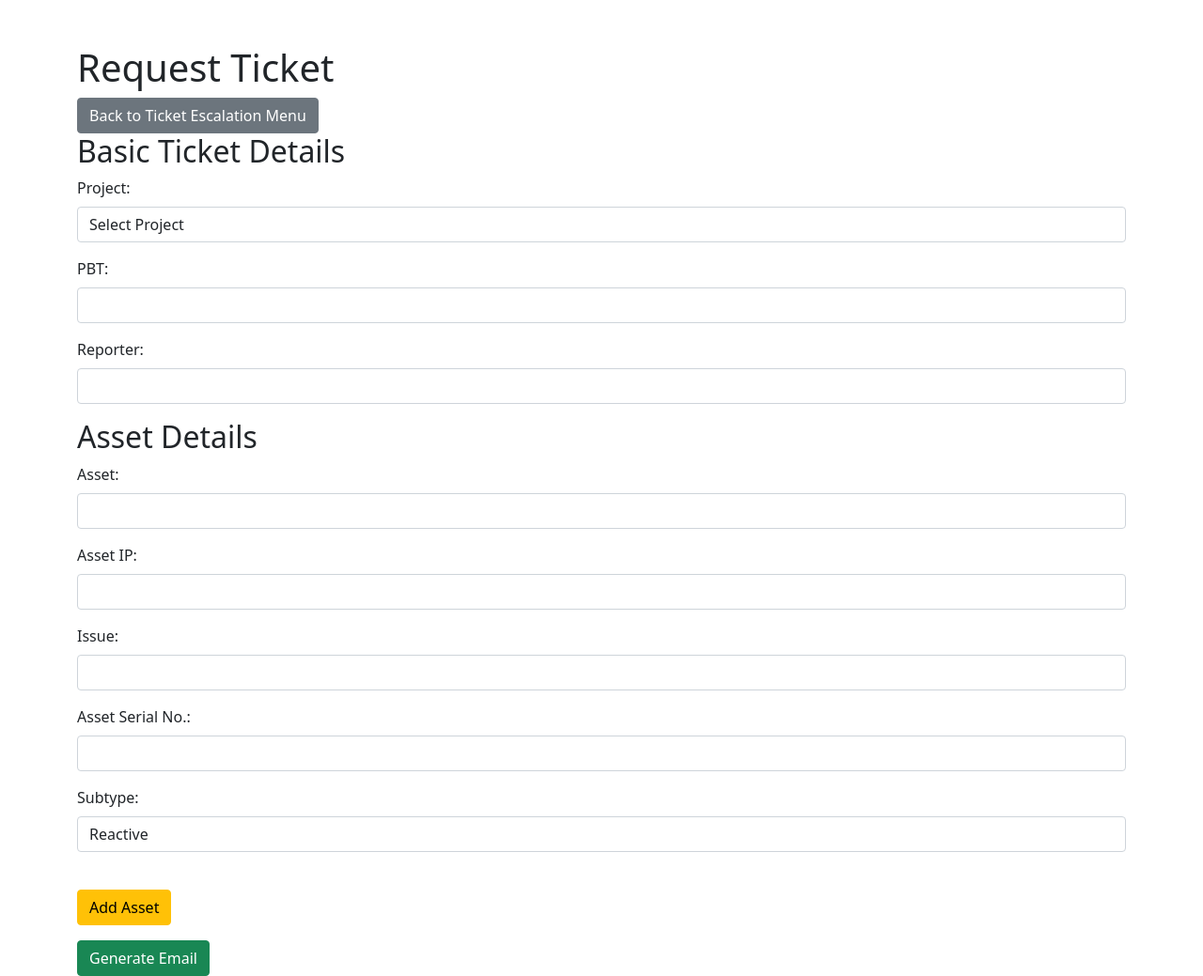
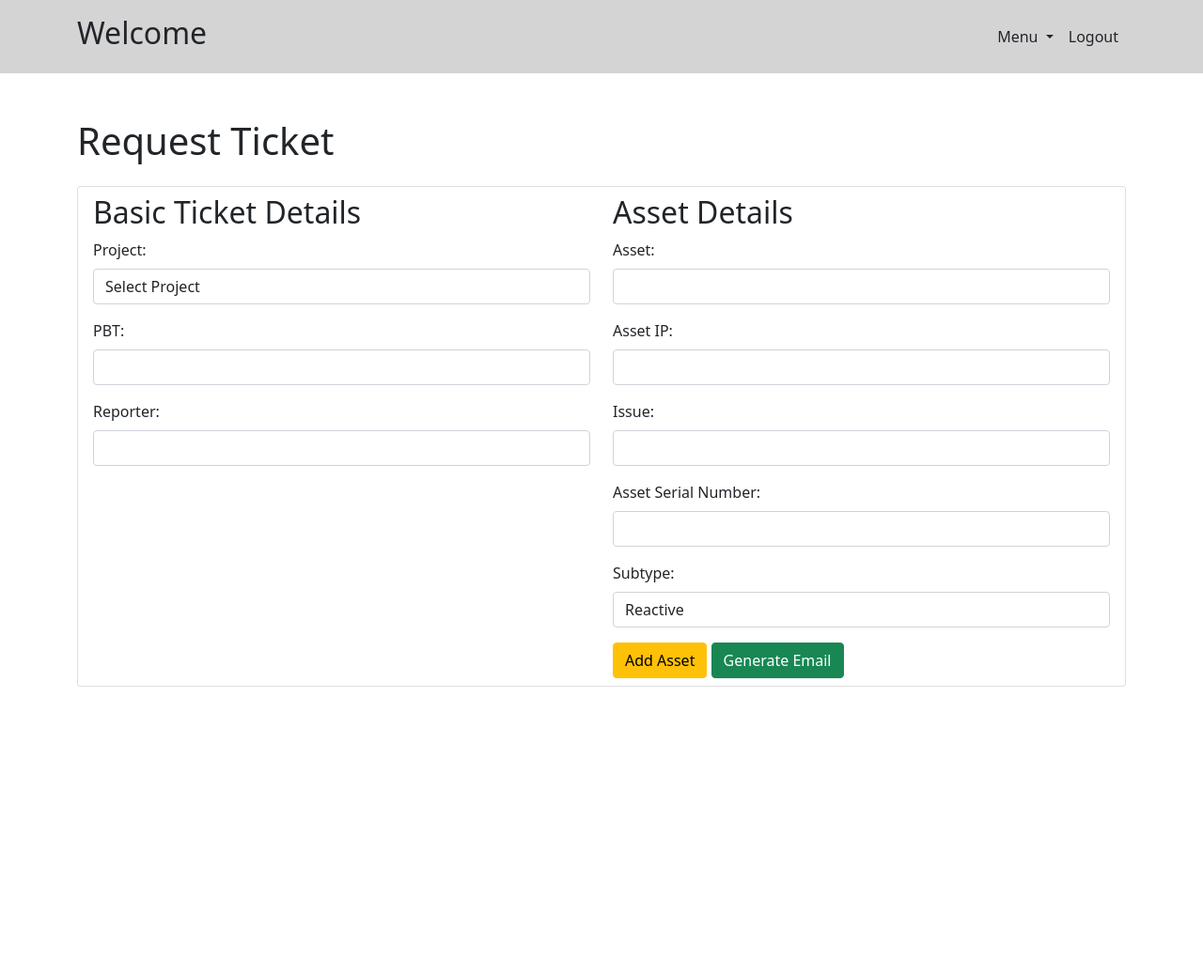
Before and after one commit to fymran/sso_aa, a Flask app: template templates/public/request_ticket.html in a window 1280 px wide. Shown: the whole page at 94% size. After the commit the page ends 731 px from the top, so only its background shows below. Run offline with Flask 3, Linux system fonts and the light colour scheme; the template is opened without the code that fills it, so the values that code supplies are empty; parts of the project's set-up code (start-up, migrations or seed data) failed here and were passed over.

Commit message:
Update request_ticket.html

```diff
--- a/templates/public/request_ticket.html
+++ b/templates/public/request_ticket.html
@@ -4,14 +4,24 @@
     <meta charset="UTF-8">
     <meta name="viewport" content="width=device-width, initial-scale=1.0">
     <title>Request Ticket</title>
+    <link href="https://cdn.jsdelivr.net/npm/bootstrap@5.1.3/dist/css/bootstrap.min.css" rel="stylesheet">
     <script src="https://code.jquery.com/jquery-3.6.0.min.js"></script>
-    <link href="https://cdn.jsdelivr.net/npm/bootstrap@5.1.3/dist/css/bootstrap.min.css" rel="stylesheet">
+    <script src="https://cdn.jsdelivr.net/npm/bootstrap@5.1.3/dist/js/bootstrap.bundle.min.js"></script>
 </head>
+
+    <!-- Include the header template -->
+    {% include 'public/sso_header.html' %}
+
 <body>
-<div class="container mt-5">
+<div class="container mt-5 mb-2">
     <h1>Request Ticket</h1>
-    <a href="{{ url_for('ticket.remote_ticket_menu') }}" class="btn btn-secondary">Back to Ticket Escalation Menu</a>
+
+    <ul class="list-group">
+        <li class="list-group-item mt-3">
             <form method="POST" id="ticket-form">
+                <div class="row">
+                    <!-- Left Section: Basic Ticket Details -->
+                    <div class="col-md-6">
                         <h2>Basic Ticket Details</h2>
                         <div class="mb-3">
                             <label for="project" class="form-label">Project:</label>
@@ -30,6 +40,10 @@
                             <label for="reporter" class="form-label">Reporter:</label>
                             <input type="text" class="form-control" name="reporter" id="reporter" required>
                         </div>
+                    </div>
+
+                    <!-- Right Section: Asset Details -->
+                    <div class="col-md-6">
                         <h2>Asset Details</h2>
                         <div id="asset-section">
                             <div class="mb-3">
@@ -45,7 +59,7 @@
                                 <input name="issue" class="form-control" id="issue" required>
                             </div>
                             <div class="mb-3">
-                <label for="serial" class="form-label">Asset Serial No.:</label>
+                                <label for="serial" class="form-label">Asset Serial Number:</label>
                                 <input type="text" class="form-control" name="serial" id="serial" required>
                             </div>
                             <div class="mb-3">
@@ -53,15 +67,18 @@
                                 <select class="form-control" name="subtype" id="subtype" required>
                                     <option value="reactive">Reactive</option>
                                     <option value="non-reactive">Non-Reactive</option>
-                </select><br>
+                                </select>
                             </div>
                             <button type="button" class="btn btn-warning" onclick="addAsset()">Add Asset</button>
+                            <button type="button" class="btn btn-success" onclick="generateEmail()">Generate Email</button>
                         </div>
-        <ul id="asset-list"></ul>
+                    </div>
+                </div>
+            </form>
+        </li>
+    </ul>
+</div>
 
-        <button type="button" class="btn btn-success" onclick="generateEmail()">Generate Email</button>
-    </form>
-</div>
     <script>
         class AssetTicket {
             constructor(assetId, assetName, assetIP, issue, serialNumber, subtype, product, wilayah) {
```
Lines whose indentation alone changed are shown as unchanged.
